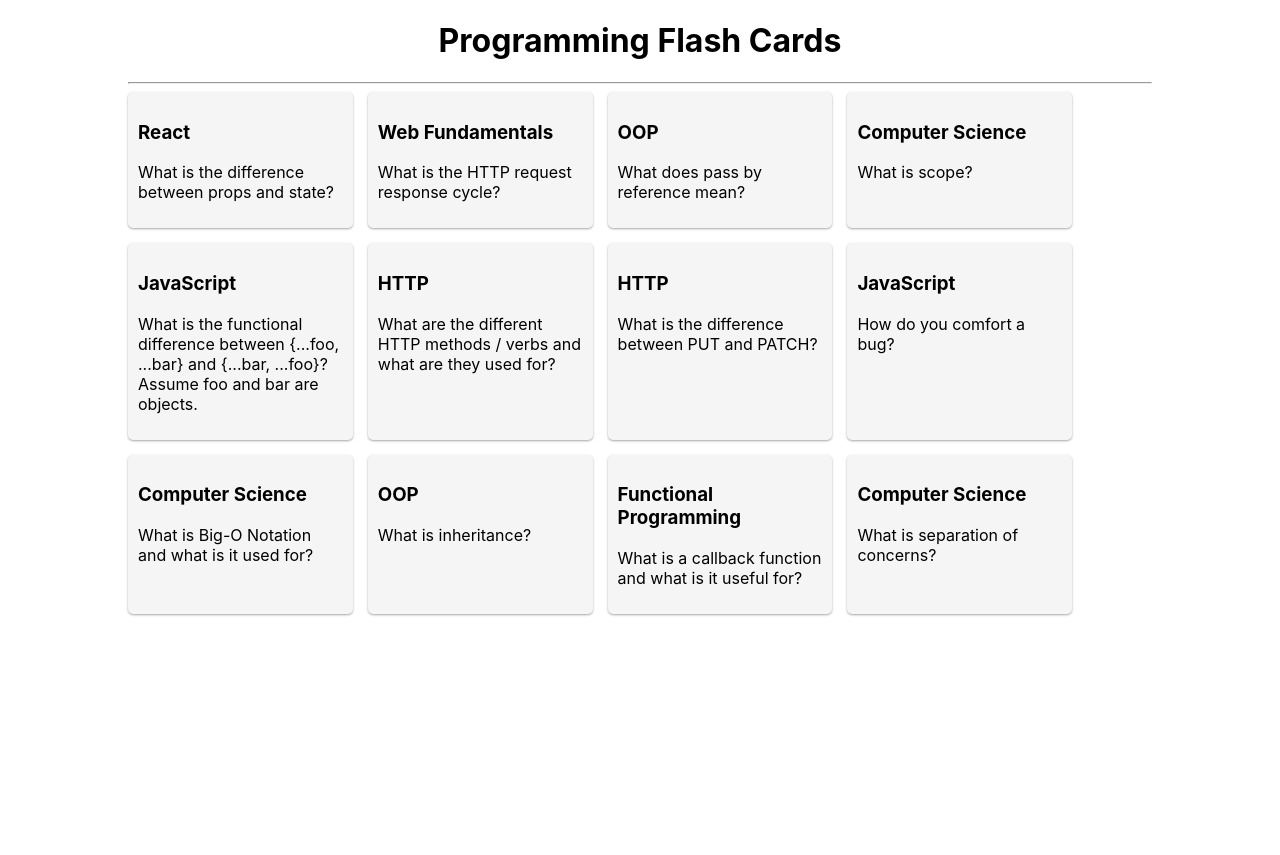
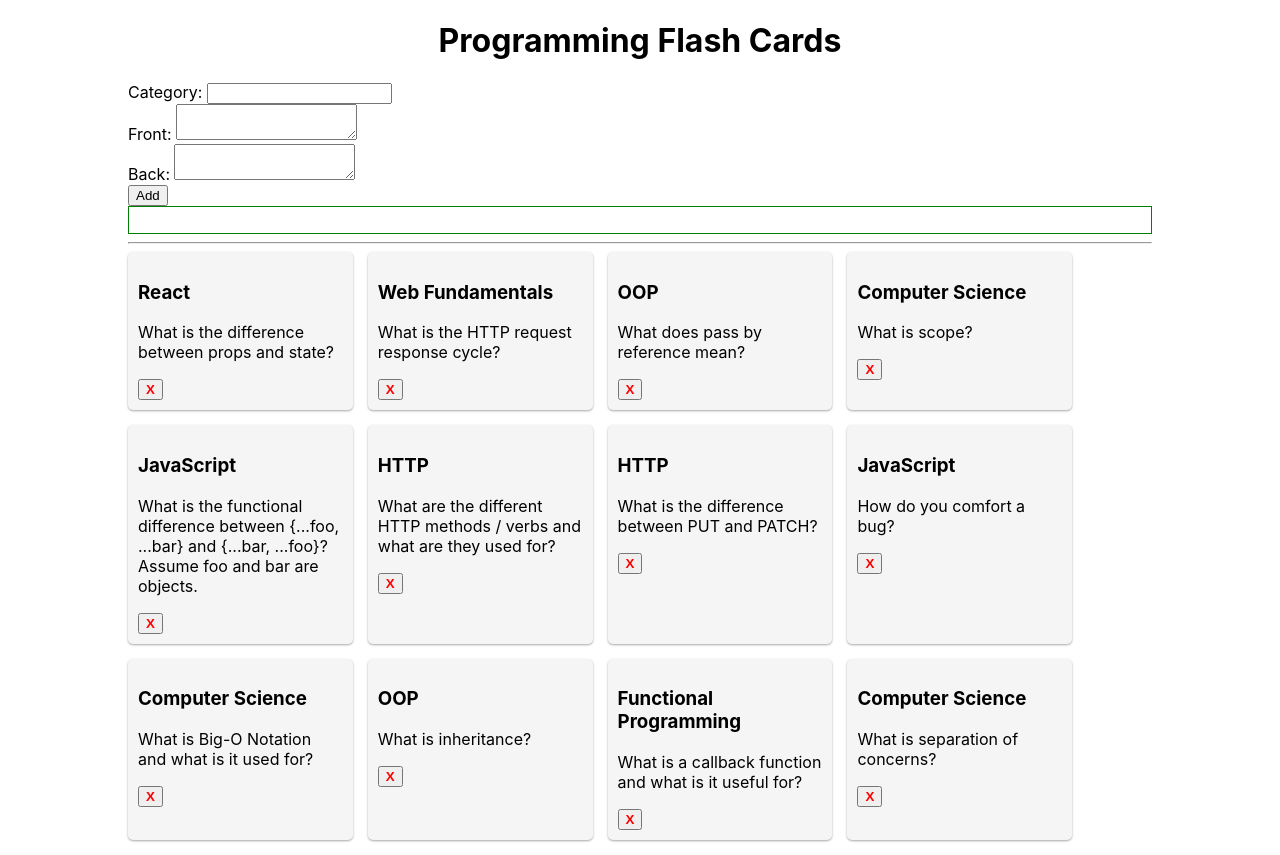
Before and after one commit to neilm813/MERN-demos, a React (Create React App) app in the folder flashcards/: page / in a window 1280 px wide. Before the commit the page ends 800 px from the top, so only its background shows below. Built offline with nearby package versions, Linux system fonts and the light colour scheme.

Commit message:
flashcards

```diff
--- a/flashcards/src/App.js
+++ b/flashcards/src/App.js
@@ -3,9 +3,14 @@
 import React, { useState } from "react";
 
 import flashcardsData from "./flashcards.json";
+import FormResults from "./components/FormResults";
 
 function App() {
   const [flashcards, setFlashcards] = useState(flashcardsData);
+
+  const [category, setCategory] = useState("");
+  const [front, setFront] = useState("");
+  const [back, setBack] = useState("");
 
   /* This is what we would have to do if we didn't use .map to display cards. */
   // const convertCardsToJSX = () => {
@@ -39,10 +44,82 @@
     setFlashcards(updatedFlashcards);
   };
 
+  const handleSubmit = (event) => {
+    // Prevent the default page refresh form behavior.
+    event.preventDefault();
+
+    const newFlashcard = {
+      // long-form key: value pair.
+      category: category,
+      // shorthand can be used when the key name matches the var name.
+      front,
+      back,
+      flipped: false,
+    };
+
+    /* one way of doing it */
+    // const updatedFlashcards = flashcards.slice();
+    // updatedFlashcards.push(newFlashcard);
+    // setFlashcards(updatedFlashcards);
+
+    // we MUST pass in a new array in order for react to re-render.
+    setFlashcards([...flashcards, newFlashcard]);
+    setCategory("");
+    setFront("");
+    setBack("");
+  };
+
+  const handleDelete = (event, delIdx) => {
+    event.stopPropagation();
+    const filteredFlashcards = flashcards.filter((card, i) => {
+      return delIdx !== i;
+    });
+
+    setFlashcards(filteredFlashcards);
+  };
+
   return (
     <div className="container">
       <header>
         <h1 style={{ textAlign: "center" }}>Programming Flash Cards</h1>
+        <form
+          onSubmit={(event) => {
+            handleSubmit(event);
+          }}
+        >
+          <div>
+            <label>Category: </label>
+            <input
+              onChange={(event) => {
+                setCategory(event.target.value);
+              }}
+              type="text"
+              value={category}
+            />
+          </div>
+          <div>
+            <label>Front: </label>
+            <textarea
+              onChange={(event) => {
+                setFront(event.target.value);
+              }}
+              type="text"
+              value={front}
+            ></textarea>
+          </div>
+          <div>
+            <label>Back: </label>
+            <textarea
+              onChange={(event) => {
+                setBack(event.target.value);
+              }}
+              type="text"
+              value={back}
+            ></textarea>
+          </div>
+          <button>Add</button>
+        </form>
+        <FormResults category={category} front={front} back={back} />
         <hr />
       </header>
 
@@ -62,6 +139,14 @@
               ) : (
                 <p className="front">{card.front}</p>
               )}
+              <button
+                onClick={(event) => {
+                  handleDelete(event, i);
+                }}
+                style={{ color: "red", fontWeight: "bold" }}
+              >
+                X
+              </button>
             </section>
           );
         })}
--- /dev/null
+++ b/flashcards/src/components/FormResults.js
@@ -0,0 +1,20 @@
+/**
+ * Display the current form data.
+ * @param {Object} props
+ * @property {string} props.category
+ * @property {string} props.front
+ * @property {string} props.back
+ */
+const FormResults = (props) => {
+  return (
+    <div
+      style={{ padding: "5px", border: "1px solid green", textAlign: "center" }}
+    >
+      <p>{props.category}</p>
+      <p>{props.front}</p>
+      <p>{props.back}</p>
+    </div>
+  );
+};
+
+export default FormResults;
```
